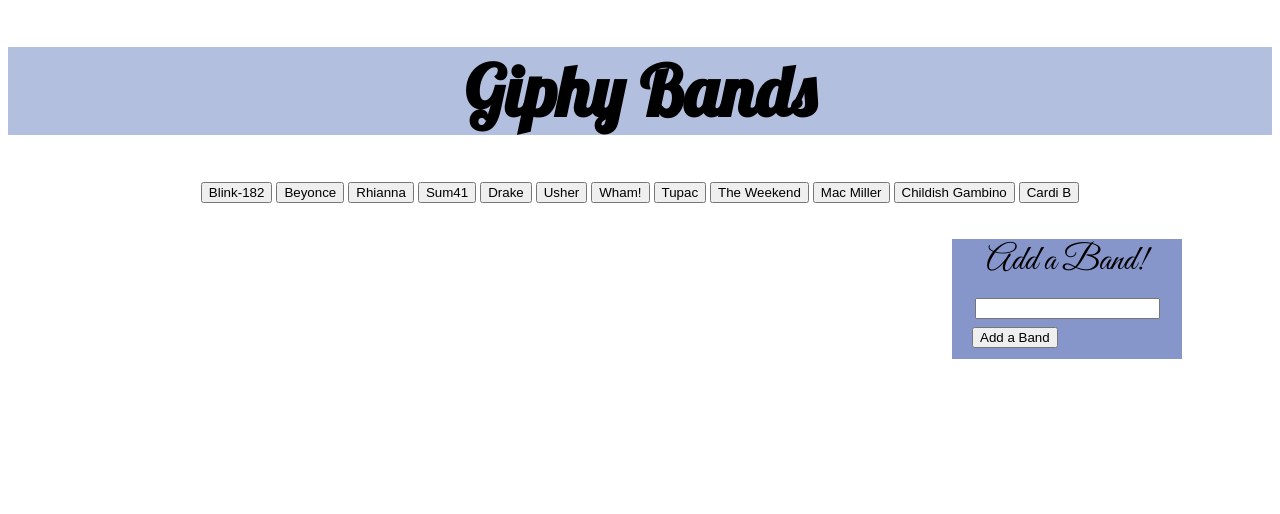
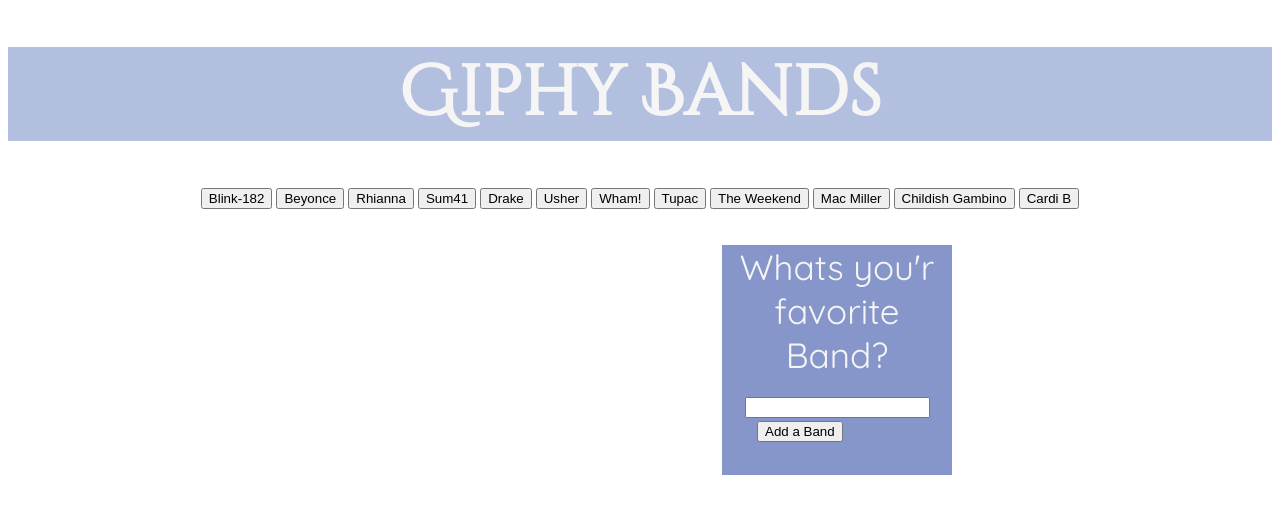
Before and after one commit to bghita/Gif-HW, a plain HTML site: page index.html in a window 1280 px wide. Drawn offline with nearby package versions, Linux system fonts and the light colour scheme; a web font is replaced by a local one.

Commit message:
fixed style on input box

```diff
--- a/assets/css/style.css
+++ b/assets/css/style.css
@@ -1,14 +1,15 @@
 #inputBox{
     float: right;
-    margin-right: 90px;
+    margin-right: 320px;
     width:230px;
-    height:120px;
+    height:230px;
     background-color:rgba(118, 136, 196, 0.877);
 }
 .heading{
-    font-family: 'Lobster', cursive;
+    font-family: 'Cinzel Decorative', cursive;
     font-size:70px;
     text-align: center;
+    color:whitesmoke;
     background-color: rgba(118, 139, 196, 0.548);
 }
 #buttons{
@@ -19,11 +20,12 @@
     background-position: fill;
 }
 #person-form{
-    font-family: 'Great Vibes', cursive;
+    color:whitesmoke;
+    font-family: 'Quicksand', sans-serif;
     font-size: 35px;
     text-align: center;
 }
 #add-person{
     float:left;
-    margin-left: 20px;
+    margin-left: 35px;
 }
--- a/index.html
+++ b/index.html
@@ -67,7 +67,7 @@
   <div class="row">
       <div class="col-sm-6 col-xs-6 col-md-6" id="inputBox">
           <form id="person-form">
-              <label for="person-input">Add a Band!</label>
+              <label for="person-input">Whats you'r favorite Band?</label>
               <input type="text" id="person-input">
               <input id="add-person" type="submit" value="Add a Band">
           </form>
```
